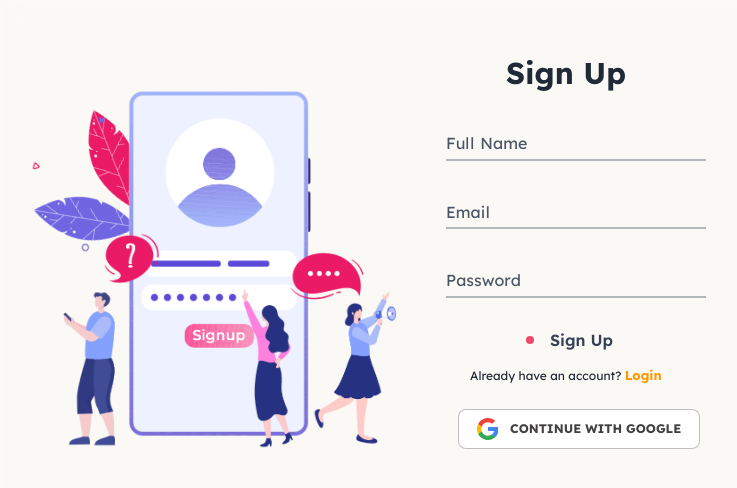
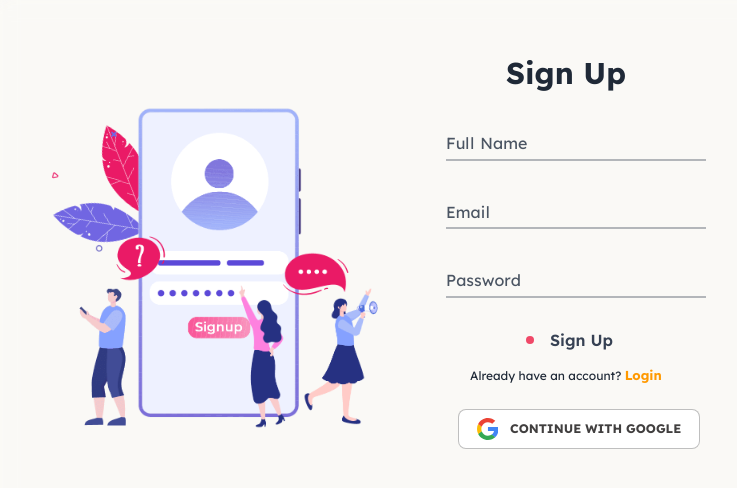
Before and after one commit to hshehriyaralam/MoneyMinder, a React (Vite) app: page /SignUp in a window 1280 px wide. Shown: the part 244-732 px from the top of the page, without its empty margins (210-947 px from the left). Built offline with nearby package versions, Linux system fonts and the light colour scheme; no server answers.

Commit message:
decrease aimation size

```diff
--- a/src/Components/layout/LoginForm.jsx
+++ b/src/Components/layout/LoginForm.jsx
@@ -95,10 +95,10 @@
   <div className="w-full max-w-4xl bg-transparent  backdrop-blur-lg  rounded-lg  overflow-hidden flex flex-col p-2">
 
     <div className="flex flex-col md:flex-row  p-4  ">
-      <div className="md:w-1/2  flex items-center justify-center p-6 ">
+      <div className="md:w-1/2  flex items-center justify-center p-10 ">
             <AnimateLogin />
       </div>
-      <div className="md:w-1/2  py-4 p-6 px-6 md:px-4  mx-auto     mt-0  ">
+      <div className="md:w-1/2  py-4 p-6 px-6 md:px-4  mx-auto  mt-0  ">
       <h2 className="text-[#1f2937] text-[30px] mx-15 font-bold mt-5">Login</h2>
           {/* Email */}
         <form className="space-y-5  " onSubmit={handleLogin}>
--- a/src/Components/layout/SinUpForm.jsx
+++ b/src/Components/layout/SinUpForm.jsx
@@ -102,7 +102,7 @@
    <div className="h-screen bg-transparent flex  justify-center items-center  ">
   <div className="w-full max-w-4xl bg-transparent  backdrop-blur-lg  rounded-lg  overflow-hidden flex flex-col p-2 ">
     <div className="flex flex-col md:flex-row  p-4  ">
-      <div className="md:w-1/2  flex items-center justify-center      ">
+      <div className="md:w-1/2  flex items-center justify-center  p-10    ">
             <AnimateSignUp />
       </div>
       <div className="md:w-1/2  p-6 px-4 mx-auto   "  >
```
